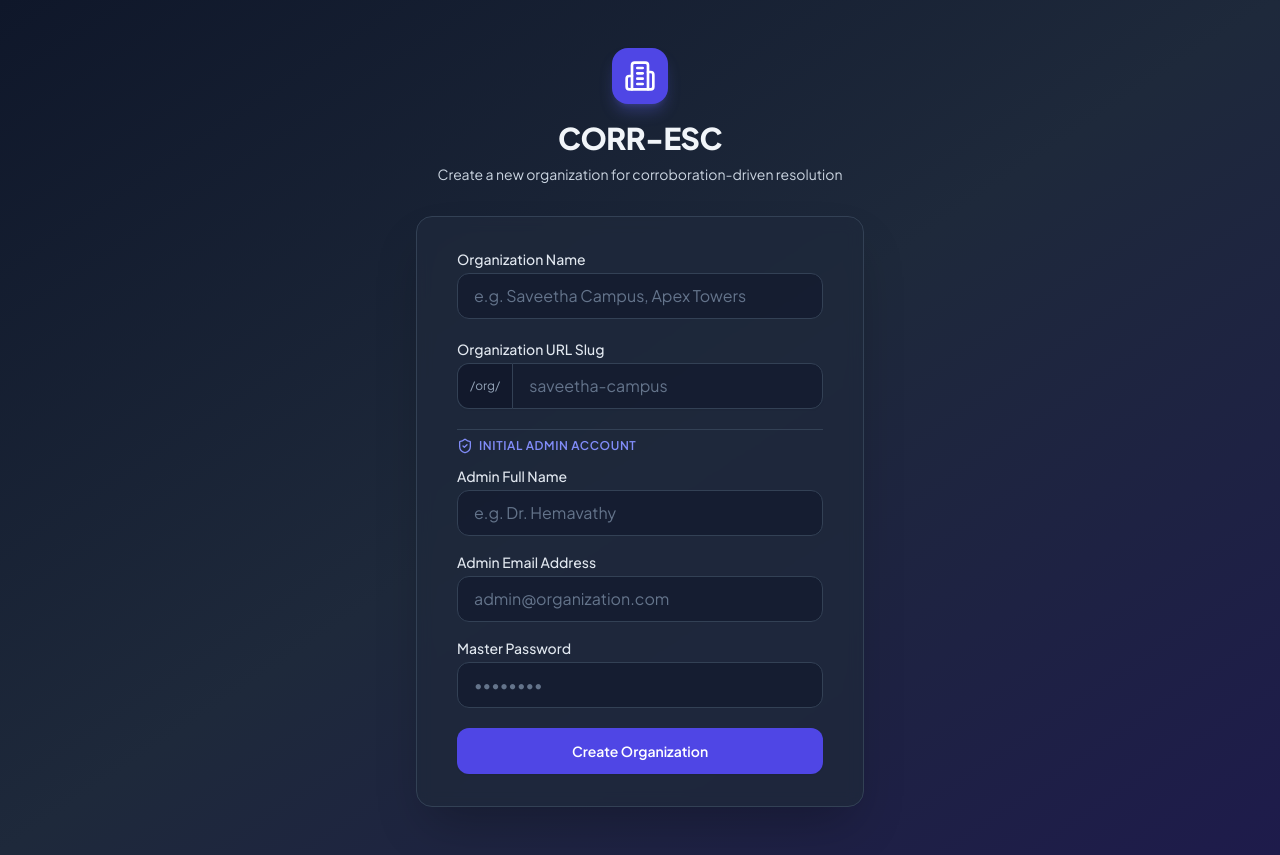
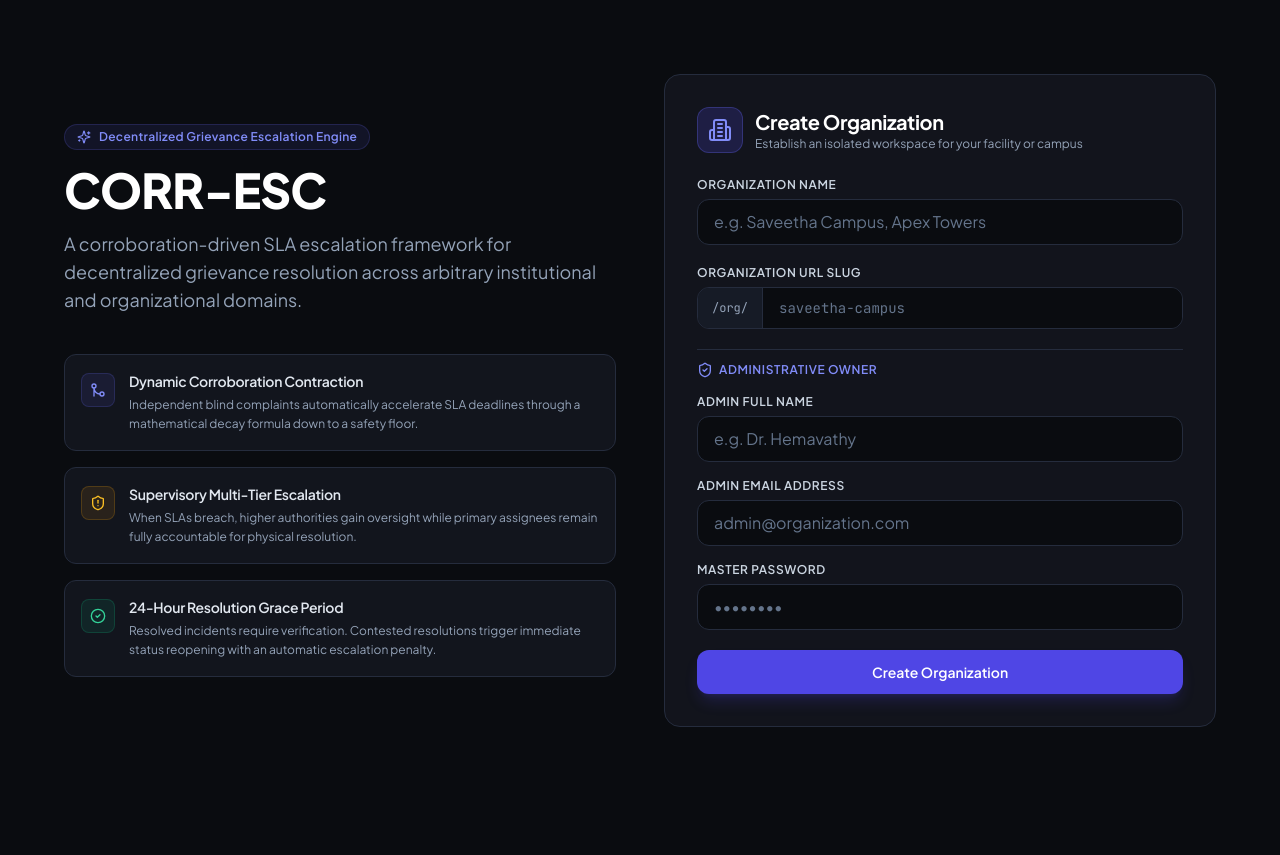
Before and after one commit to RoopakCS/corr-esc, a React (Vite) app in the folder client/: page / in a window 1280 px wide. After the commit the page ends 800 px from the top, so only its background shows below. Built offline with nearby package versions, Linux system fonts and the light colour scheme.

Commit message:
feat: implement Ticket 03 high-trust organization onboarding and authentication portals

```diff
--- a/client/src/pages/Login.tsx
+++ b/client/src/pages/Login.tsx
@@ -1,7 +1,7 @@
 import React, { useState } from "react";
 import { useParams, useNavigate, Link } from "react-router-dom";
 import { login } from "../services/api.js";
-import { LogIn, AlertCircle } from "lucide-react";
+import { LogIn, AlertCircle, User, Shield, Briefcase, ArrowLeft } from "lucide-react";
 
 export function Login() {
   const { slug } = useParams<{ slug: string }>();
@@ -34,33 +34,52 @@ export function Login() {
   };
 
   return (
-    <div className="min-h-screen bg-slate-900 flex flex-col justify-center py-12 sm:px-6 lg:px-8 text-white">
-      <div className="sm:mx-auto sm:w-full sm:max-w-md">
-        <div className="flex justify-center">
-          <div className="bg-indigo-600 p-3 rounded-2xl shadow-lg shadow-indigo-500/30">
-            <LogIn className="w-8 h-8 text-white" />
+    <div className="min-h-screen bg-obsidian text-slate-100 flex flex-col justify-center py-12 px-4 sm:px-6 lg:px-8">
+      <div className="sm:mx-auto sm:w-full sm:max-w-md space-y-6">
+        <div className="text-center space-y-3">
+          <div className="inline-flex p-3 rounded-2xl bg-indigo-600/20 border border-indigo-500/30 text-indigo-400 shadow-surface">
+            <LogIn className="w-7 h-7" />
+          </div>
+          <h1 className="text-3xl font-extrabold tracking-tight text-white">
+            Sign in to Organization
+          </h1>
+          <div className="inline-flex items-center gap-1.5 px-3 py-1 rounded-full bg-obsidian-surface border border-obsidian-border text-xs font-mono text-indigo-400">
+            <span>/org/{slug}</span>
           </div>
         </div>
-        <h2 className="mt-4 text-center text-3xl font-extrabold tracking-tight">
-          Sign in to Organization
-        </h2>
-        <p className="mt-2 text-center text-sm text-slate-400">
-          Organization: <span className="font-semibold text-indigo-400">/org/{slug}</span>
-        </p>
-      </div>
 
-      <div className="mt-8 sm:mx-auto sm:w-full sm:max-w-md">
-        <div className="bg-slate-800 border border-slate-700 py-8 px-6 shadow-2xl rounded-2xl sm:px-10">
+        <div className="bg-obsidian-surface/95 border border-obsidian-border py-8 px-6 shadow-elevated rounded-2xl sm:px-8 space-y-6">
+          {/* Role access directory pill */}
+          <div className="p-3 rounded-xl bg-obsidian-muted border border-obsidian-border text-[11px] text-slate-400 space-y-1.5">
+            <span className="font-semibold text-slate-300 block uppercase tracking-wider text-[10px]">
+              Universal Portal Access
+            </span>
+            <div className="grid grid-cols-3 gap-2 text-center text-[10px]">
+              <div className="p-1.5 rounded-lg bg-obsidian border border-obsidian-border/60">
+                <User className="w-3 h-3 mx-auto mb-1 text-slate-400" />
+                <span>Complainant</span>
+              </div>
+              <div className="p-1.5 rounded-lg bg-obsidian border border-obsidian-border/60">
+                <Briefcase className="w-3 h-3 mx-auto mb-1 text-slate-400" />
+                <span>Staff Pool</span>
+              </div>
+              <div className="p-1.5 rounded-lg bg-obsidian border border-obsidian-border/60">
+                <Shield className="w-3 h-3 mx-auto mb-1 text-slate-400" />
+                <span>Admin Console</span>
+              </div>
+            </div>
+          </div>
+
           {error && (
-            <div className="mb-6 p-4 rounded-xl bg-red-500/10 border border-red-500/30 flex items-start space-x-3">
-              <AlertCircle className="w-5 h-5 text-red-400 mt-0.5 flex-shrink-0" />
-              <p className="text-sm text-red-300 font-medium">{error}</p>
+            <div className="p-4 rounded-xl bg-rose-500/10 border border-rose-500/30 flex items-start space-x-3 text-xs font-medium text-rose-300">
+              <AlertCircle className="w-4 h-4 mt-0.5 flex-shrink-0" />
+              <span>{error}</span>
             </div>
           )}
 
-          <form className="space-y-5" onSubmit={handleSubmit}>
+          <form className="space-y-4" onSubmit={handleSubmit}>
             <div>
-              <label className="block text-sm font-medium text-slate-200">
+              <label className="block text-xs font-semibold uppercase tracking-wider text-slate-300 mb-1.5">
                 Email Address
               </label>
               <input
@@ -69,12 +88,12 @@ export function Login() {
                 value={email}
                 onChange={(e) => setEmail(e.target.value)}
                 placeholder="you@organization.com"
-                className="mt-1 block w-full px-4 py-2.5 bg-slate-900 border border-slate-700 rounded-xl text-white placeholder-slate-500 focus:outline-none focus:ring-2 focus:ring-indigo-500 transition"
+                className="block w-full px-4 py-2.5 bg-obsidian border border-obsidian-border rounded-xl text-slate-100 placeholder-slate-500 focus-ring transition-all duration-tactile"
               />
             </div>
 
             <div>
-              <label className="block text-sm font-medium text-slate-200">
+              <label className="block text-xs font-semibold uppercase tracking-wider text-slate-300 mb-1.5">
                 Password
               </label>
               <input
@@ -83,33 +102,36 @@ export function Login() {
                 value={password}
                 onChange={(e) => setPassword(e.target.value)}
                 placeholder="••••••••"
-                className="mt-1 block w-full px-4 py-2.5 bg-slate-900 border border-slate-700 rounded-xl text-white placeholder-slate-500 focus:outline-none focus:ring-2 focus:ring-indigo-500 transition"
+                className="block w-full px-4 py-2.5 bg-obsidian border border-obsidian-border rounded-xl text-slate-100 placeholder-slate-500 focus-ring transition-all duration-tactile"
               />
             </div>
 
             <button
               type="submit"
               disabled={loading}
-              className="w-full flex justify-center py-3 px-4 border border-transparent rounded-xl shadow-sm text-sm font-semibold text-white bg-indigo-600 hover:bg-indigo-500 focus:outline-none focus:ring-2 focus:ring-offset-2 focus:ring-indigo-500 disabled:opacity-50 transition"
+              className="w-full py-3 px-4 rounded-xl text-sm font-semibold text-white bg-indigo-600 hover:bg-indigo-500 focus-ring pressable shadow-lg shadow-indigo-600/20 disabled:opacity-50 transition-all duration-tactile"
             >
               {loading ? "Authenticating..." : "Sign In"}
             </button>
           </form>
 
-          <div className="mt-6 space-y-2 text-center text-xs text-slate-400">
+          <div className="pt-4 border-t border-obsidian-border flex flex-col space-y-2 text-center text-xs text-slate-400">
             <div>
-              Filing a complaint as a complainant?{" "}
+              <span>New complainant? </span>
               <Link
                 to={`/org/${slug}/register`}
-                className="text-emerald-400 hover:text-emerald-300 underline font-medium"
+                className="text-indigo-400 hover:text-indigo-300 font-semibold transition"
               >
-                Register here
+                Register Account
               </Link>
             </div>
             <div>
-              Need a new organization?{" "}
-              <Link to="/" className="text-indigo-400 hover:text-indigo-300 underline font-medium">
-                Create organization
+              <Link
+                to="/"
+                className="inline-flex items-center gap-1 text-slate-500 hover:text-slate-400 transition text-[11px]"
+              >
+                <ArrowLeft className="w-3 h-3" />
+                <span>Switch or create another organization</span>
               </Link>
             </div>
           </div>
--- a/client/src/pages/RegisterOrg.tsx
+++ b/client/src/pages/RegisterOrg.tsx
@@ -2,7 +2,15 @@ import React, { useState } from "react";
 import { useNavigate } from "react-router-dom";
 import { registerOrganization } from "../services/api.js";
 import { generateSlug, cleanSlugInput } from "../utils/slug.js";
-import { Building2, ShieldCheck, AlertCircle } from "lucide-react";
+import {
+  Building2,
+  ShieldCheck,
+  AlertCircle,
+  GitMerge,
+  ShieldAlert,
+  CheckCircle2,
+  Sparkles,
+} from "lucide-react";
 
 export function RegisterOrg() {
   const navigate = useNavigate();
@@ -45,33 +53,92 @@ export function RegisterOrg() {
   };
 
   return (
-    <div className="min-h-screen bg-gradient-to-br from-slate-900 via-slate-800 to-indigo-950 flex flex-col justify-center py-12 sm:px-6 lg:px-8 text-white">
-      <div className="sm:mx-auto sm:w-full sm:max-w-md">
-        <div className="flex justify-center">
-          <div className="bg-indigo-600 p-3 rounded-2xl shadow-lg shadow-indigo-500/30">
-            <Building2 className="w-8 h-8 text-white" />
+    <div className="min-h-screen bg-obsidian text-slate-100 flex flex-col justify-center py-12 px-4 sm:px-6 lg:px-8">
+      <div className="max-w-6xl mx-auto w-full grid grid-cols-1 lg:grid-cols-12 gap-12 items-center">
+        {/* Left Column: Institutional Value Proposition & Architecture */}
+        <div className="lg:col-span-6 space-y-8">
+          <div className="space-y-4">
+            <div className="inline-flex items-center gap-2 px-3 py-1 rounded-full bg-indigo-500/10 border border-indigo-500/20 text-indigo-400 text-xs font-semibold tracking-wide">
+              <Sparkles className="w-3.5 h-3.5" />
+              <span>Decentralized Grievance Escalation Engine</span>
             </div>
-        </div>
-        <h2 className="mt-4 text-center text-3xl font-extrabold tracking-tight">
+            <h1 className="text-4xl sm:text-5xl font-extrabold tracking-tight text-white leading-tight">
               CORR-ESC
-        </h2>
-        <p className="mt-2 text-center text-sm text-slate-300">
-          Create a new organization for corroboration-driven resolution
+            </h1>
+            <p className="text-base sm:text-lg text-slate-400 leading-relaxed max-w-xl">
+              A corroboration-driven SLA escalation framework for decentralized grievance resolution across arbitrary institutional and organizational domains.
             </p>
           </div>
 
-      <div className="mt-8 sm:mx-auto sm:w-full sm:max-w-md">
-        <div className="bg-slate-800/80 backdrop-blur border border-slate-700 py-8 px-6 shadow-2xl rounded-2xl sm:px-10">
+          {/* Architectural Pillars */}
+          <div className="space-y-4 pt-2">
+            <div className="flex items-start gap-3.5 p-4 rounded-xl bg-obsidian-surface border border-obsidian-border transition-all duration-tactile hover:border-obsidian-subtle">
+              <div className="p-2 rounded-lg bg-indigo-500/10 border border-indigo-500/20 text-indigo-400 flex-shrink-0 mt-0.5">
+                <GitMerge className="w-4 h-4" />
+              </div>
+              <div>
+                <h2 className="text-sm font-semibold text-slate-200">Dynamic Corroboration Contraction</h2>
+                <p className="text-xs text-slate-400 mt-1 leading-relaxed">
+                  Independent blind complaints automatically accelerate SLA deadlines through a mathematical decay formula down to a safety floor.
+                </p>
+              </div>
+            </div>
+
+            <div className="flex items-start gap-3.5 p-4 rounded-xl bg-obsidian-surface border border-obsidian-border transition-all duration-tactile hover:border-obsidian-subtle">
+              <div className="p-2 rounded-lg bg-amber-500/10 border border-amber-500/20 text-amber-400 flex-shrink-0 mt-0.5">
+                <ShieldAlert className="w-4 h-4" />
+              </div>
+              <div>
+                <h2 className="text-sm font-semibold text-slate-200">Supervisory Multi-Tier Escalation</h2>
+                <p className="text-xs text-slate-400 mt-1 leading-relaxed">
+                  When SLAs breach, higher authorities gain oversight while primary assignees remain fully accountable for physical resolution.
+                </p>
+              </div>
+            </div>
+
+            <div className="flex items-start gap-3.5 p-4 rounded-xl bg-obsidian-surface border border-obsidian-border transition-all duration-tactile hover:border-obsidian-subtle">
+              <div className="p-2 rounded-lg bg-emerald-500/10 border border-emerald-500/20 text-emerald-400 flex-shrink-0 mt-0.5">
+                <CheckCircle2 className="w-4 h-4" />
+              </div>
+              <div>
+                <h2 className="text-sm font-semibold text-slate-200">24-Hour Resolution Grace Period</h2>
+                <p className="text-xs text-slate-400 mt-1 leading-relaxed">
+                  Resolved incidents require verification. Contested resolutions trigger immediate status reopening with an automatic escalation penalty.
+                </p>
+              </div>
+            </div>
+          </div>
+        </div>
+
+        {/* Right Column: Organization Registration Console */}
+        <div className="lg:col-span-6">
+          <div className="bg-obsidian-surface/95 border border-obsidian-border p-6 sm:p-8 rounded-2xl shadow-elevated space-y-6">
+            <div>
+              <div className="flex items-center gap-3">
+                <div className="p-2.5 rounded-xl bg-indigo-600/20 border border-indigo-500/30 text-indigo-400">
+                  <Building2 className="w-6 h-6" />
+                </div>
+                <div>
+                  <h2 className="text-xl font-bold tracking-tight text-white">
+                    Create Organization
+                  </h2>
+                  <p className="text-xs text-slate-400">
+                    Establish an isolated workspace for your facility or campus
+                  </p>
+                </div>
+              </div>
+            </div>
+
             {error && (
-            <div className="mb-6 p-4 rounded-xl bg-red-500/10 border border-red-500/30 flex items-start space-x-3">
-              <AlertCircle className="w-5 h-5 text-red-400 mt-0.5 flex-shrink-0" />
-              <p className="text-sm text-red-300 font-medium">{error}</p>
+              <div className="p-4 rounded-xl bg-rose-500/10 border border-rose-500/30 flex items-start space-x-3 text-rose-300 text-xs font-medium">
+                <AlertCircle className="w-4 h-4 mt-0.5 flex-shrink-0" />
+                <span>{error}</span>
               </div>
             )}
 
             <form className="space-y-5" onSubmit={handleSubmit}>
               <div>
-              <label className="block text-sm font-medium text-slate-200">
+                <label className="block text-xs font-semibold uppercase tracking-wider text-slate-300 mb-1.5">
                   Organization Name
                 </label>
                 <input
@@ -80,16 +147,16 @@ export function RegisterOrg() {
                   value={formData.organizationName}
                   onChange={handleNameChange}
                   placeholder="e.g. Saveetha Campus, Apex Towers"
-                className="mt-1 block w-full px-4 py-2.5 bg-slate-900/60 border border-slate-700 rounded-xl text-white placeholder-slate-500 focus:outline-none focus:ring-2 focus:ring-indigo-500 focus:border-transparent transition"
+                  className="block w-full px-4 py-2.5 bg-obsidian border border-obsidian-border rounded-xl text-slate-100 placeholder-slate-500 focus-ring transition-all duration-tactile"
                 />
               </div>
 
               <div>
-              <label className="block text-sm font-medium text-slate-200">
+                <label className="block text-xs font-semibold uppercase tracking-wider text-slate-300 mb-1.5">
                   Organization URL Slug
                 </label>
-              <div className="mt-1 flex rounded-xl shadow-sm">
-                <span className="inline-flex items-center px-3 rounded-l-xl border border-r-0 border-slate-700 bg-slate-900/80 text-slate-400 text-xs">
+                <div className="flex rounded-xl overflow-hidden border border-obsidian-border focus-within:ring-2 focus-within:ring-sky-500/70">
+                  <span className="inline-flex items-center px-3.5 bg-obsidian-muted text-slate-400 text-xs font-mono border-r border-obsidian-border">
                     /org/
                   </span>
                   <input
@@ -100,19 +167,24 @@ export function RegisterOrg() {
                       setFormData({ ...formData, slug: cleanSlugInput(e.target.value) })
                     }
                     placeholder="saveetha-campus"
-                  className="flex-1 block w-full min-w-0 px-4 py-2.5 bg-slate-900/60 border border-slate-700 rounded-r-xl text-white placeholder-slate-500 focus:outline-none focus:ring-2 focus:ring-indigo-500 focus:border-transparent transition"
+                    className="flex-1 block w-full px-4 py-2.5 bg-obsidian text-slate-100 placeholder-slate-500 text-sm font-mono focus:outline-none"
                   />
                 </div>
+                {formData.slug && (
+                  <p className="text-[11px] text-slate-500 font-mono mt-1.5">
+                    Portal: /org/{formData.slug}/portal
+                  </p>
+                )}
               </div>
 
-            <div className="pt-2 border-t border-slate-700">
-              <span className="text-xs font-semibold uppercase tracking-wider text-indigo-400 flex items-center gap-1.5 mb-3">
-                <ShieldCheck className="w-4 h-4" /> Initial Admin Account
-              </span>
+              <div className="pt-3 border-t border-obsidian-border space-y-4">
+                <div className="flex items-center gap-1.5 text-xs font-semibold text-indigo-400 uppercase tracking-wider">
+                  <ShieldCheck className="w-4 h-4" />
+                  <span>Administrative Owner</span>
+                </div>
 
-              <div className="space-y-4">
                 <div>
-                  <label className="block text-sm font-medium text-slate-200">
+                  <label className="block text-xs font-semibold uppercase tracking-wider text-slate-300 mb-1.5">
                     Admin Full Name
                   </label>
                   <input
@@ -123,12 +195,12 @@ export function RegisterOrg() {
                       setFormData({ ...formData, adminName: e.target.value })
                     }
                     placeholder="e.g. Dr. Hemavathy"
-                    className="mt-1 block w-full px-4 py-2.5 bg-slate-900/60 border border-slate-700 rounded-xl text-white placeholder-slate-500 focus:outline-none focus:ring-2 focus:ring-indigo-500 focus:border-transparent transition"
+                    className="block w-full px-4 py-2.5 bg-obsidian border border-obsidian-border rounded-xl text-slate-100 placeholder-slate-500 focus-ring transition-all duration-tactile"
                   />
                 </div>
 
                 <div>
-                  <label className="block text-sm font-medium text-slate-200">
+                  <label className="block text-xs font-semibold uppercase tracking-wider text-slate-300 mb-1.5">
                     Admin Email Address
                   </label>
                   <input
@@ -139,12 +211,12 @@ export function RegisterOrg() {
                       setFormData({ ...formData, adminEmail: e.target.value })
                     }
                     placeholder="admin@organization.com"
-                    className="mt-1 block w-full px-4 py-2.5 bg-slate-900/60 border border-slate-700 rounded-xl text-white placeholder-slate-500 focus:outline-none focus:ring-2 focus:ring-indigo-500 focus:border-transparent transition"
+                    className="block w-full px-4 py-2.5 bg-obsidian border border-obsidian-border rounded-xl text-slate-100 placeholder-slate-500 focus-ring transition-all duration-tactile"
                   />
                 </div>
 
                 <div>
-                  <label className="block text-sm font-medium text-slate-200">
+                  <label className="block text-xs font-semibold uppercase tracking-wider text-slate-300 mb-1.5">
                     Master Password
                   </label>
                   <input
@@ -156,16 +228,15 @@ export function RegisterOrg() {
                       setFormData({ ...formData, password: e.target.value })
                     }
                     placeholder="••••••••"
-                    className="mt-1 block w-full px-4 py-2.5 bg-slate-900/60 border border-slate-700 rounded-xl text-white placeholder-slate-500 focus:outline-none focus:ring-2 focus:ring-indigo-500 focus:border-transparent transition"
+                    className="block w-full px-4 py-2.5 bg-obsidian border border-obsidian-border rounded-xl text-slate-100 placeholder-slate-500 focus-ring transition-all duration-tactile"
                   />
-                </div>
                 </div>
               </div>
 
               <button
                 type="submit"
                 disabled={loading}
-              className="w-full flex justify-center py-3 px-4 border border-transparent rounded-xl shadow-sm text-sm font-semibold text-white bg-indigo-600 hover:bg-indigo-500 focus:outline-none focus:ring-2 focus:ring-offset-2 focus:ring-indigo-500 disabled:opacity-50 transition"
+                className="w-full py-3 px-4 rounded-xl text-sm font-semibold text-white bg-indigo-600 hover:bg-indigo-500 focus-ring pressable shadow-lg shadow-indigo-600/20 disabled:opacity-50 transition-all duration-tactile"
               >
                 {loading ? "Creating Organization..." : "Create Organization"}
               </button>
@@ -173,5 +244,6 @@ export function RegisterOrg() {
           </div>
         </div>
       </div>
+    </div>
   );
 }
```
Also changed, not shown: client/src/pages/RegisterComplainant.tsx (+48 -31 lines). Lines whose indentation alone changed are shown as unchanged.
